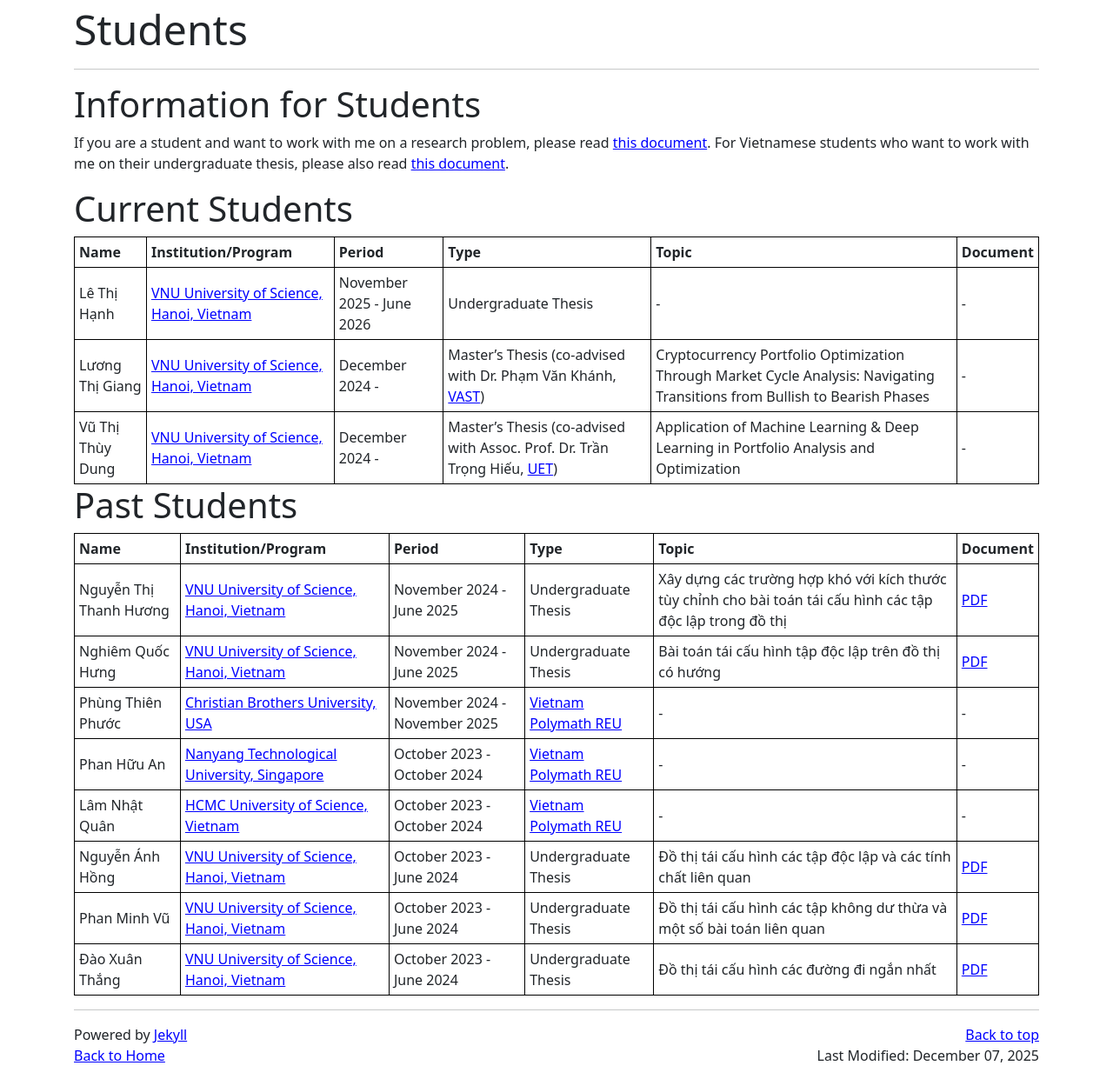
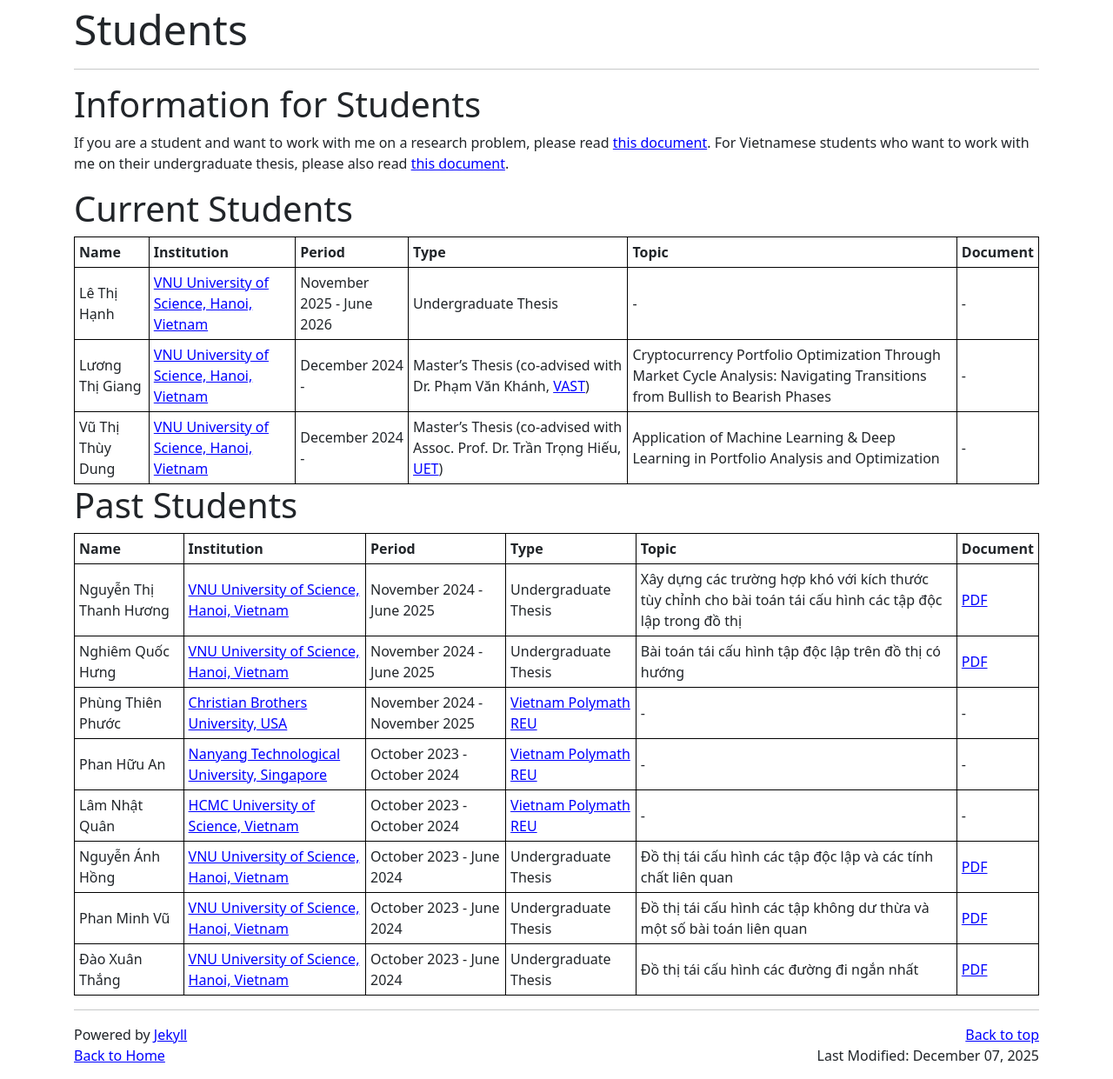
Before and after one commit to hoanganhduc/hoanganhduc.github.io, a Jekyll site: the page built from students.md, in a window 1280 px wide. Shown: the whole page at 87% size. Built offline with Jekyll 4.4.1, drawn with Linux system fonts in a browser that asks for light colours; nearby versions of some CDN libraries; a style sheet for code colours, icons or effects is not loaded.

Commit message:
Updated @ 2025-12-07  07:33:20 ICT

```diff
--- a/students.md
+++ b/students.md
@@ -16,7 +16,7 @@ If you are a student and want to work with me on a research problem, please read
 
 # Current Students
 
-| Name | Institution/Program | Period | Type | Topic | Document |
+| Name | Institution | Period | Type | Topic | Document |
 |------|---|---|---|---|---|
 | Lê Thị Hạnh | [VNU University of Science, Hanoi, Vietnam](https://hus.vnu.edu.vn/) | November 2025 - June 2026 | Undergraduate Thesis | - | - |
 | Lương Thị Giang | [VNU University of Science, Hanoi, Vietnam](https://hus.vnu.edu.vn/) | December 2024 - | Master's Thesis (co-advised with Dr. Phạm Văn Khánh, [VAST](https://vast.ac.vn/)) | Cryptocurrency Portfolio Optimization Through Market Cycle Analysis: Navigating Transitions from Bullish to Bearish Phases | - |
@@ -24,7 +24,7 @@ If you are a student and want to work with me on a research problem, please read
 
 # Past Students
 
-| Name | Institution/Program | Period | Type | Topic | Document |
+| Name | Institution | Period | Type | Topic | Document |
 |------|---|---|---|---|---|
 | Nguyễn Thị Thanh Hương | [VNU University of Science, Hanoi, Vietnam](https://hus.vnu.edu.vn/) | November 2024 - June 2025 | Undergraduate Thesis | Xây dựng các trường hợp khó với kích thước tùy chỉnh cho bài toán tái cấu hình các tập độc lập trong đồ thị | [PDF]({{ page.url \| append: "khoaluanHUS_NTTHuong_202506.pdf" }}) |
 | Nghiêm Quốc Hưng | [VNU University of Science, Hanoi, Vietnam](https://hus.vnu.edu.vn/) | November 2024 - June 2025 | Undergraduate Thesis | Bài toán tái cấu hình tập độc lập trên đồ thị có hướng | [PDF]({{ page.url \| append: "khoaluanHUS_NQHung_202506.pdf" }}) |
```
Also changed, not shown: 1 other file.
